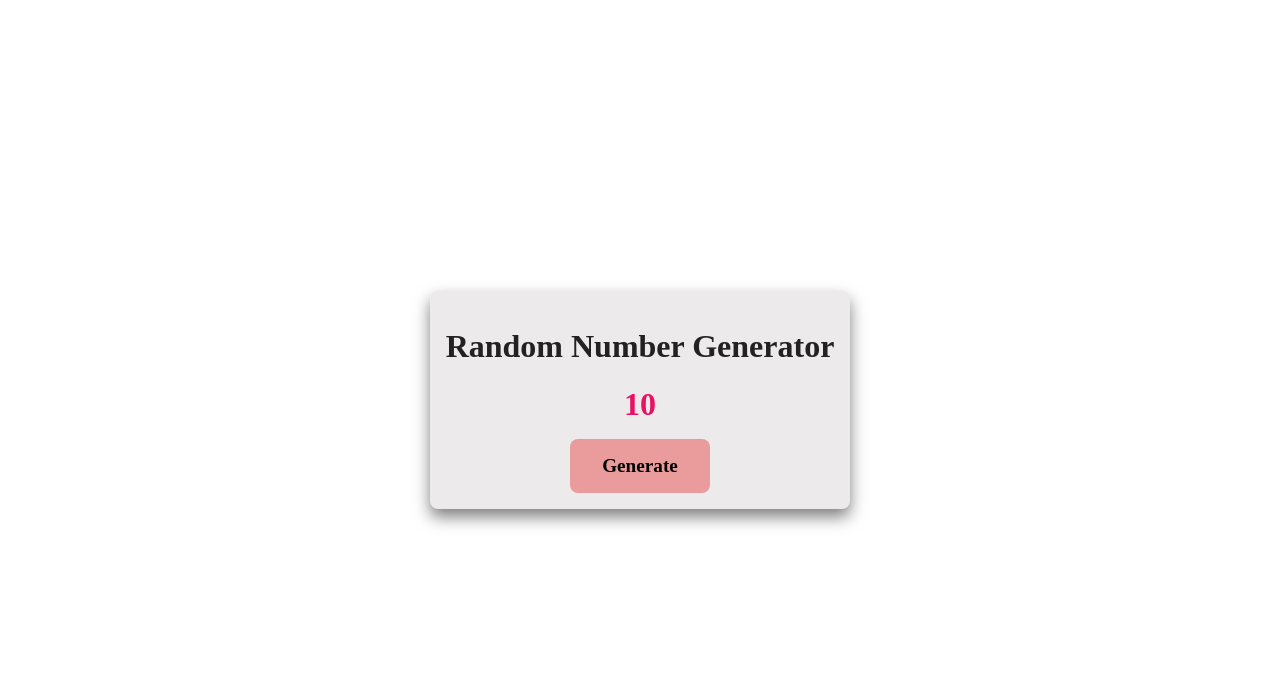
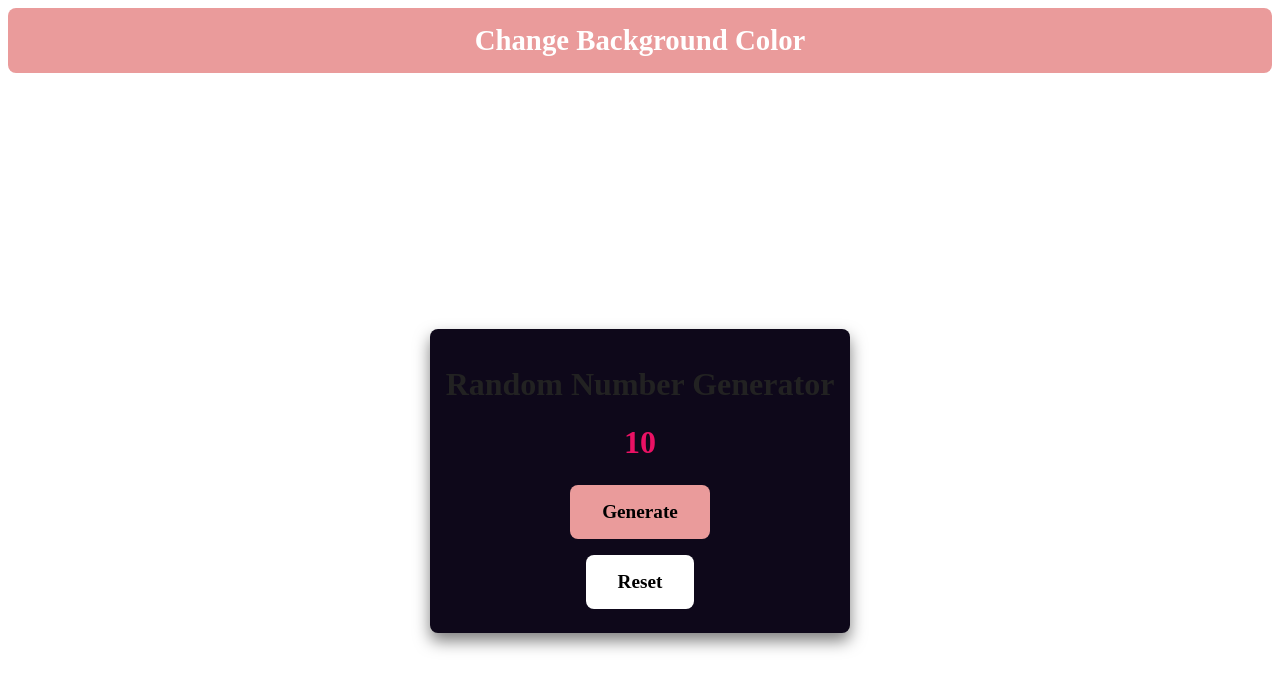
Before and after one commit to Murad-Hasan/100-Days-of-Javascript, a website built with Parcel: page Random-number/index.html in a window 1280 px wide. Both pictures are taken after a click on the button "Generate". Built offline with nearby package versions, Linux system fonts and the light colour scheme.

Commit message:
.\Random_Hex_color_generator\

```diff
--- a/Random-number/css/main.css
+++ b/Random-number/css/main.css
@@ -305,4 +305,36 @@ textarea {
     font-weight: bold;
     cursor: pointer;
     transition: all 0.2s ease-in-out;
+    margin: 0.5rem;
 }
+
+.reset {
+    background-color: #ffffff;
+    color: black;
+    border: none;
+    padding: 1rem 2rem;
+    border-radius: 0.5rem;
+    font-size: 1.2rem;
+    font-weight: bold;
+    cursor: pointer;
+    transition: all 0.2s ease-in-out;
+    margin: 0.5rem;
+}
+
+.changeBg {
+    background-color: #ea9b9b;
+    color: #fff;
+    text-align: center;
+    border: none;
+    padding: 1rem 2rem;
+    border-radius: 0.5rem;
+    font-size: 1.2rem;
+    font-weight: bold;
+    cursor: pointer;
+    transition: all 0.2s ease-in-out;
+    margin: 0.5rem;
+}
+
+.changeBg:active {
+    transform: scale(0.9);
+}
--- a/Random-number/index.html
+++ b/Random-number/index.html
@@ -25,7 +25,11 @@
 <body>
 
 <main>
+    <div class="changeBg">
+        <h2 class="heading">Change Background Color</h2>
+    </div>
     <div class="container">
+
         <div class="content">
             <h1 class="title">
                 Random Number Generator
@@ -36,6 +40,8 @@
             <button class="btn">
                 Generate
             </button>
+            </br>
+            <button class="reset">Reset</button>
         </div>
     </div>
 </main>
--- a/Random-number/js/main.js
+++ b/Random-number/js/main.js
@@ -1,9 +1,29 @@
 const btn = document.querySelector('.btn');
 const number = document.querySelector('.random_number')
-
+const reset = document.querySelector('.reset')
+const backgroundColorChange = document.querySelector('.heading')
 
 btn.addEventListener('click', () => {
     const randomNumber = Math.floor(Math.random() * 10) + 1;
     number.innerHTML = `${randomNumber}`;
     number.style.color = '#ea1164';
 })
+
+//background color change
+const backgroundColorCode = () => {
+    const colorCode = Math.random().toString(16).substring(2, 8);
+    document.body.style.backgroundColor = `#${colorCode}`;
+}
+//conent color change
+const contentColorCode = () => {
+    const colorCode = Math.random().toString(16).substring(2, 8);
+    document.querySelector('.content').style.backgroundColor = `#${colorCode}`;
+}
+
+backgroundColorChange.addEventListener('click', backgroundColorCode)
+btn.addEventListener('click', contentColorCode)
+
+reset.addEventListener('click', () => {
+    number.innerHTML = '0';
+    number.style.color = '#0c0c0c';
+})
```
